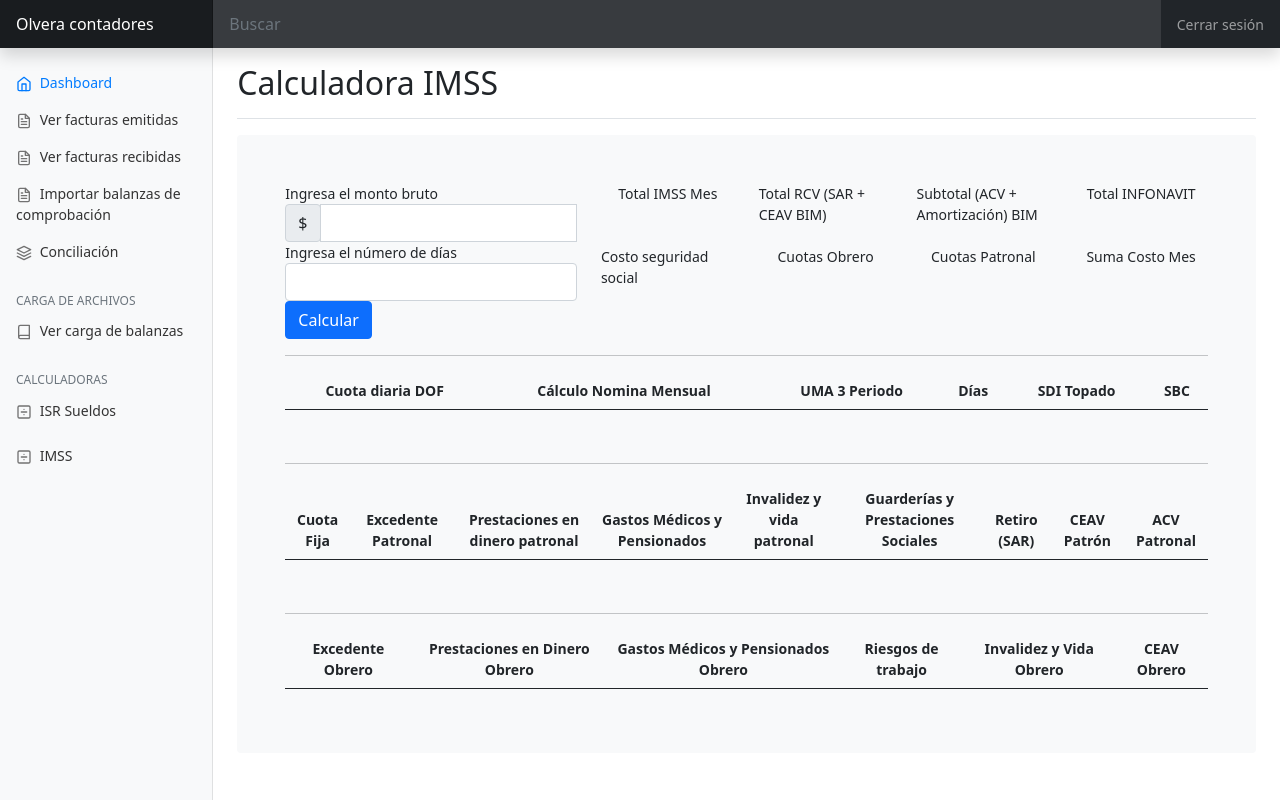
After one commit to birkoff14/olvera, a Django app: page /calcIMSS in a window 1280 px wide. The commit adds this page. Run offline with Django 3.2, Linux system fonts and the light colour scheme; lists and menus that the app fills with data are empty; some libraries are stand-ins or nearby versions.

Commit message:
Calculadora IMSS

```diff
--- a/conciliacion/urls.py
+++ b/conciliacion/urls.py
@@ -29,6 +29,7 @@ urlpatterns = [
     path("detailFact/<str:UUIDInt>", views.detailFact, name="detailFact"),
     path("parcialidades", views.parcialidades, name="parcialidades"),
     path("calcNomina", views.calcNomina, name="calcNomina"),
+    path("calcIMSS", views.calcIMSS, name="calcIMSS"),
 ]
 
 
--- a/conciliacion/views.py
+++ b/conciliacion/views.py
@@ -258,6 +258,70 @@ def calcNomina(request):
     }
 
     return render(request, "calcNomina.html", context)
+
+def calcIMSS(request):
+
+    title = "Calculadora IMSS"
+    factInt = ""
+    monto = request.POST.get("monto", "")
+    dias = request.POST.get("dias", "")
+    frmTrue = request.POST.get("frmEnvia", "")
+
+    #datosPatron = DatosPatronIMSS.objects.all()
+
+    if request.POST.get("frmEnvia", "") != "":
+
+        #factInt = FactorIntegracion.objects.raw("select id, uma, DOF, FactIntg, uma3, case when DOF*FactIntg > (select uma*25 from conciliacion_uma) then "
+        #                                    "(select uma*25 from conciliacion_uma) else DOF*FactIntg  end SDI from (select 1 as id, (select UMA from conciliacion_uma) uma, " + monto + "/30 DOF, "
+        #                                    "((Aguinaldo/365)+((DVacaciones/365)*PVacacional))+Antiguedad FactIntg, (select UMA*3* " + dias + " from conciliacion_uma) uma3 "
+        #                                    "from conciliacion_factorintegracion) tbl")
+
+        factInt = FactorIntegracion.objects.raw("select *, cuotafija+ExcedentePatronal+PrestDineat+GMPP+InvalidezVP+Guarderias+ExcedenteObrero+PrestObrero+GMPO+RiesgosTrabajo+InvalidezVO TotalIMSS, "
+                    "Retiro+CEAVObrero+CEAVP TotalRCV, "
+                    "Retiro+CEAVObrero+CEAVP+acvpatronal TotalInfonavit, "
+                    "(cuotafija+ExcedentePatronal+PrestDineat+GMPP+InvalidezVP+Guarderias+ExcedenteObrero+PrestObrero+GMPO+RiesgosTrabajo+InvalidezVO)+(Retiro+CEAVObrero+CEAVP+acvpatronal) CostoSegSoc, "
+                    "(cuotafija+ExcedentePatronal+PrestDineat+GMPP+InvalidezVP+Guarderias+Retiro+CEAVP+ACVPatronal+riesgostrabajo) CuotasPatronales, "
+                    "(ExcedenteObrero+PrestObrero+GMPO+InvalidezVO+CEAVObrero) CuotasObrero "
+                    "from ("
+                    "select id, uma, DOF, FactIntg, uma3, SDI, cuotafija, "
+                    "case "
+	                "when (((SDI*" + dias + ")-uma3)*(select ExcedentePatronal from conciliacion_datospatronimss)/100) < 0 then 0 else (((SDI*" + dias + ")-uma3)*(select ExcedentePatronal from conciliacion_datospatronimss)/100) "
+                    "end ExcedentePatronal, "
+                    "(SDI*" + dias + ")*(select Prestaciones from conciliacion_datospatronimss)/100 PrestDineat, "
+                    "(SDI*" + dias + ")*(select GMPP from conciliacion_datospatronimss)/100 GMPP, "
+                    "(SDI*" + dias + ")*(select Invalidez from conciliacion_datospatronimss)/100 InvalidezVP, "
+                    "(SDI*" + dias + ")*(select Guarderias from conciliacion_datospatronimss)/100 Guarderias, "
+                    "(SDI*" + dias + ")*(select Retiro from conciliacion_datospatronimss)/100 Retiro, "
+                    "(SDI*" + dias + ")*(select CEAV from conciliacion_datospatronimss)/100 CEAVP, "
+                    "(SDI*" + dias + ")*(select ACVPatronal from conciliacion_datospatronimss)/100 ACVPatronal, "
+                    "case "
+                        "when (((SDI*" + dias + ")-uma3)*(select ExcedenteObrero from conciliacion_datosobrero)/100) < 0 then 0 else " "(((SDI*" + dias + ")-uma3)*(select ExcedenteObrero from conciliacion_datosobrero)/100) "
+                    "end ExcedenteObrero, "
+                    "(SDI*" + dias + ")*(select PrestacionesObrero from conciliacion_datosobrero)/100 PrestObrero, "
+                    "(SDI*" + dias + ")*(select GMPO from conciliacion_datosobrero)/100 GMPO, "
+                    "(SDI*" + dias + ")*(select RiesgosTrabajo from conciliacion_datosobrero) RiesgosTrabajo, "
+                    "(SDI*" + dias + ")*(select InvalidezVO from conciliacion_datosobrero)/100 InvalidezVO, "
+                    "(SDI*" + dias + ")*(select CEAVObrero from conciliacion_datosobrero)/100 CEAVObrero "
+                    "from ( "
+                    "select *, "
+                    "case  "
+                        "when DOF*FactIntg > (select uma*25 from conciliacion_uma) then (select uma*25 from conciliacion_uma) else DOF*FactIntg   "
+                    "end SDI, "
+                    "((uma*" + dias + ")*(select CuotaFija from conciliacion_datospatronimss))/100 CuotaFija "
+                    "from  "
+                    "(select 1 as id, (select UMA from conciliacion_uma) uma, " + monto + "/30 DOF, " "((Aguinaldo/365)+((DVacaciones/365)*PVacacional))+Antiguedad FactIntg, (select UMA*3* " + dias + " from conciliacion_uma) uma3  "
+                    "from conciliacion_factorintegracion)tbl)tbl)tbl")
+
+        print(factInt)
+
+    context = {
+        "titulo" : title,
+        "monto" : monto,
+        "factInt" : factInt,
+        "dias" : dias,
+    }
+
+    return render(request, "calcIMSS.html", context)
 
 
 def parcialidades(request):
@@ -549,7 +613,7 @@ def conciliacion(request):
             "rfc": rfc,
         }
     # print(r105)
-    # print(rfc)
+    print(rfc)
 
     return render(request, "conciliacion.html", context)
 
--- a/mysite/templates/base.html
+++ b/mysite/templates/base.html
@@ -191,7 +191,7 @@
             </ul>
             <ul class="nav flex-column mb-2">
               <li class="nav-item">
-                <a class="nav-link" href="#">
+                <a class="nav-link" href="{% url 'calcIMSS' %}">
                   <span data-feather="divide-square"></span>
                   IMSS
                 </a>
--- /dev/null
+++ b/mysite/templates/calcIMSS.html
@@ -0,0 +1,195 @@
+{% extends "base.html" %}
+{% load humanize %}
+{% load mathfilters %}
+
+{% block content %}
+
+<main class="col-md-9 ms-sm-auto col-lg-10 px-md-4">
+    <div
+        class="d-flex justify-content-between flex-wrap flex-md-nowrap align-items-center pt-3 pb-2 mb-3 border-bottom">
+        <h1 class="h2">{{ titulo }} </h1>
+    </div>
+    <div class="bg-light p-5 rounded">
+        <div class="row">
+            <div class="col-4">
+                <form class="needs-validation" action="" method="POST" novalidate>
+                    {% csrf_token %}
+                    <div class="form-row">
+                        <div>
+                            <label for="validationCustomUsername">Ingresa el monto bruto</label>
+                            <div class="input-group">
+                                <div class="input-group-prepend">
+                                    <span class="input-group-text" id="inputGroupPrepend">$</span>
+                                </div>
+                                <input type="text" name="monto" class="form-control" id="validationCustomUsername"
+                                    placeholder="" aria-describedby="inputGroupPrepend" required>
+                                <div class="invalid-feedback">
+                                    Ingresar el monto a calcular.
+                                </div>
+                            </div>
+                            <div>
+                                <label for="validationCustomUsername">Ingresa el número de días</label>
+                                <input type="text" name="dias" class="form-control" id="validationCustomUsername"
+                                    placeholder="" aria-describedby="inputGroupPrepend" required>
+                                <div class="invalid-feedback">
+                                    Ingresar el número de días.
+                                </div>
+                            </div>
+                        </div>
+                        <div>
+                            <button class="btn btn-primary" type="submit">Calcular</button>
+                        </div>
+                    </div>
+                    <input type="hidden" name="frmEnvia" value="1">
+                </form>
+            </div>
+            <div class="col-8">
+                <div class="row align-items-start">
+                    <div class="col d-flex justify-content-center">
+                        Total IMSS Mes
+                    </div>
+                    <div class="col d-flex justify-content-center">
+                        Total RCV (SAR + CEAV BIM)
+                    </div>
+                    <div class="col d-flex justify-content-center">
+                        Subtotal (ACV + Amortización) BIM
+                    </div>
+                    <div class="col d-flex justify-content-center">
+                        Total INFONAVIT
+                    </div>
+                </div>
+                <div class="row align-items-start">
+                    {% for dt in factInt %}
+                    <div class="col d-flex justify-content-center">
+                        {{ dt.TotalIMSS|floatformat:"2"|intcomma }}
+                    </div>
+                    <div class="col d-flex justify-content-center">
+                        {{ dt.TotalRCV|floatformat:"2"|intcomma }}
+                    </div>
+                    <div class="col d-flex justify-content-center">
+                        {{ dt.ACVPatronal|floatformat:"2"|intcomma }}
+                    </div>
+                    <div class="col d-flex justify-content-center">
+                        {{ dt.TotalInfonavit|floatformat:"2"|intcomma }}
+                    </div>
+                    {% endfor %}
+                </div>
+                <br />
+                <div class="row align-items-start">
+                    <div class="col d-flex justify-content-center">
+                        Costo seguridad social
+                    </div>
+                    <div class="col d-flex justify-content-center">
+                        Cuotas Obrero
+                    </div>
+                    <div class="col d-flex justify-content-center">
+                        Cuotas Patronal
+                    </div>
+                    <div class="col d-flex justify-content-center">
+                        Suma Costo Mes
+                    </div>
+                </div>
+                <div class="row align-items-start">
+                    {% for dt in factInt %}
+                    <div class="col d-flex justify-content-center">
+                        {{ dt.CostoSegSoc|floatformat:"2"|intcomma }}
+                    </div>
+                    <div class="col d-flex justify-content-center">
+                        {{ dt.CuotasObrero|floatformat:"2"|intcomma }}
+                    </div>
+                    <div class="col d-flex justify-content-center">
+                        {{ dt.CuotasPatronales|floatformat:"2"|intcomma }}
+                    </div>
+                    <div class="col d-flex justify-content-center">
+                        {{ dt.r }}
+                    </div>
+                    {% endfor %}
+                </div>
+            </div>
+        </div>
+        <hr />
+        <table class="table">
+            <thead class="thead-light">
+                <tr align="center">
+                    <th scope="col">Cuota diaria DOF</th>
+                    <th scope="col">Cálculo Nomina Mensual</th>
+                    <th scope="col">UMA 3 Periodo</th>
+                    <th scope="col">Días</th>
+                    <th scope="col">SDI Topado</th>
+                    <th scope="col">SBC</th>
+                </tr>
+            </thead>
+            <tbody>
+                {% for dt in factInt %}
+                <tr align="center">
+                    <td>$ {{ dt.DOF|floatformat:"0"|intcomma }}</td>
+                    <td>$ {{ dt.FactIntg|floatformat:"9"|intcomma }}</td>
+                    <td>$ {{ dt.uma3|floatformat:"2"|intcomma }}</td>
+                    <td>{{ dias }} </td>
+                    <td>$ {{ dt.SDI|floatformat:"2"|intcomma }} </td>
+                    <td>$ {{ dias |mul:dt.SDI|floatformat:"2"|intcomma }}</td>
+                </tr>
+                {% endfor %}
+            </tbody>
+        </table>
+        <br />
+        <hr />
+        <table class="table">
+            <thead>
+                <tr align="center">
+                    <th scope="col">Cuota Fija</th>
+                    <th scope="col">Excedente Patronal</th>
+                    <th scope="col">Prestaciones en dinero patronal</th>
+                    <th scope="col">Gastos Médicos y Pensionados</th>
+                    <th scope="col">Invalidez y vida patronal</th>
+                    <th scope="col">Guarderías y Prestaciones Sociales</th>
+                    <th scope="col">Retiro (SAR)</th>
+                    <th scope="col">CEAV Patrón</th>
+                    <th scope="col">ACV Patronal</th>
+                </tr>
+            </thead>
+            <tbody>
+                {% for dt in factInt %}
+                <tr align="center">
+                    <td>$ {{ dt.CuotaFija|floatformat:"2"|intcomma }} </td>
+                    <td>$ {{ dt.ExcedentePatronal|floatformat:"2"|intcomma }}</td>
+                    <td>$ {{ dt.PrestDineat|floatformat:"2"|intcomma }}</td>
+                    <td>$ {{ dt.GMPP|floatformat:"2"|intcomma }}</td>
+                    <td>$ {{ dt.InvalidezVP|floatformat:"2"|intcomma }}</td>
+                    <td>$ {{ dt.Guarderias|floatformat:"2"|intcomma }}</td>
+                    <td>$ {{ dt.Retiro|floatformat:"2"|intcomma }}</td>
+                    <td>$ {{ dt.CEAVP|floatformat:"2"|intcomma }}</td>
+                    <td>$ {{ dt.ACVPatronal|floatformat:"2"|intcomma }}</td>
+                </tr>
+                {% endfor %}
+            </tbody>
+        </table>
+        <br />
+        <hr />
+        <table class="table">
+            <thead>
+                <tr align="center">
+                    <th scope="col">Excedente Obrero</th>
+                    <th scope="col">Prestaciones en Dinero Obrero</th>
+                    <th scope="col">Gastos Médicos y Pensionados Obrero</th>
+                    <th scope="col">Riesgos de trabajo</th>
+                    <th scope="col">Invalidez y Vida Obrero</th>
+                    <th scope="col">CEAV Obrero</th>
+                </tr>
+            </thead>
+            <tbody>
+                {% for dt in factInt %}
+                <tr align="center">
+                    <td>$ {{ dt.ExcedenteObrero|floatformat:"2"|intcomma }} </td>
+                    <td>$ {{ dt.PrestObrero|floatformat:"2"|intcomma }}</td>
+                    <td>$ {{ dt.GMPO|floatformat:"2"|intcomma }}</td>
+                    <td>$ {{ dt.RiesgosTrabajo|floatformat:"2"|intcomma }}</td>
+                    <td>$ {{ dt.InvalidezVO|floatformat:"2"|intcomma }}</td>
+                    <td>$ {{ dt.CEAVObrero|floatformat:"2"|intcomma }}</td>
+                </tr>
+                {% endfor %}
+            </tbody>
+        </table>
+    </div>
+</main>
+{% endblock %}
```
Also changed, not shown: conciliacion/admin.py (+13 -1 lines), conciliacion/models.py (+29 -0 lines), mysite/templates/calcNomina.html (+24 -24 lines).
